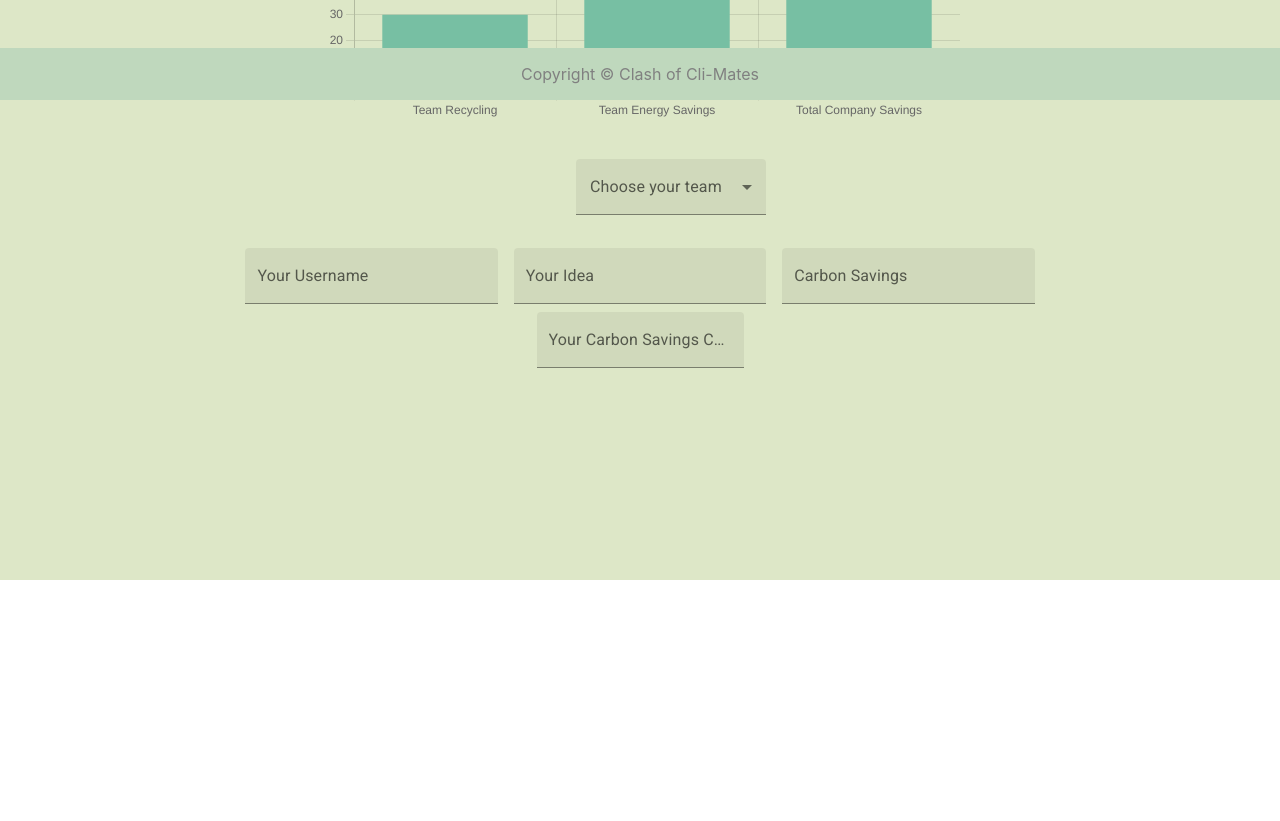
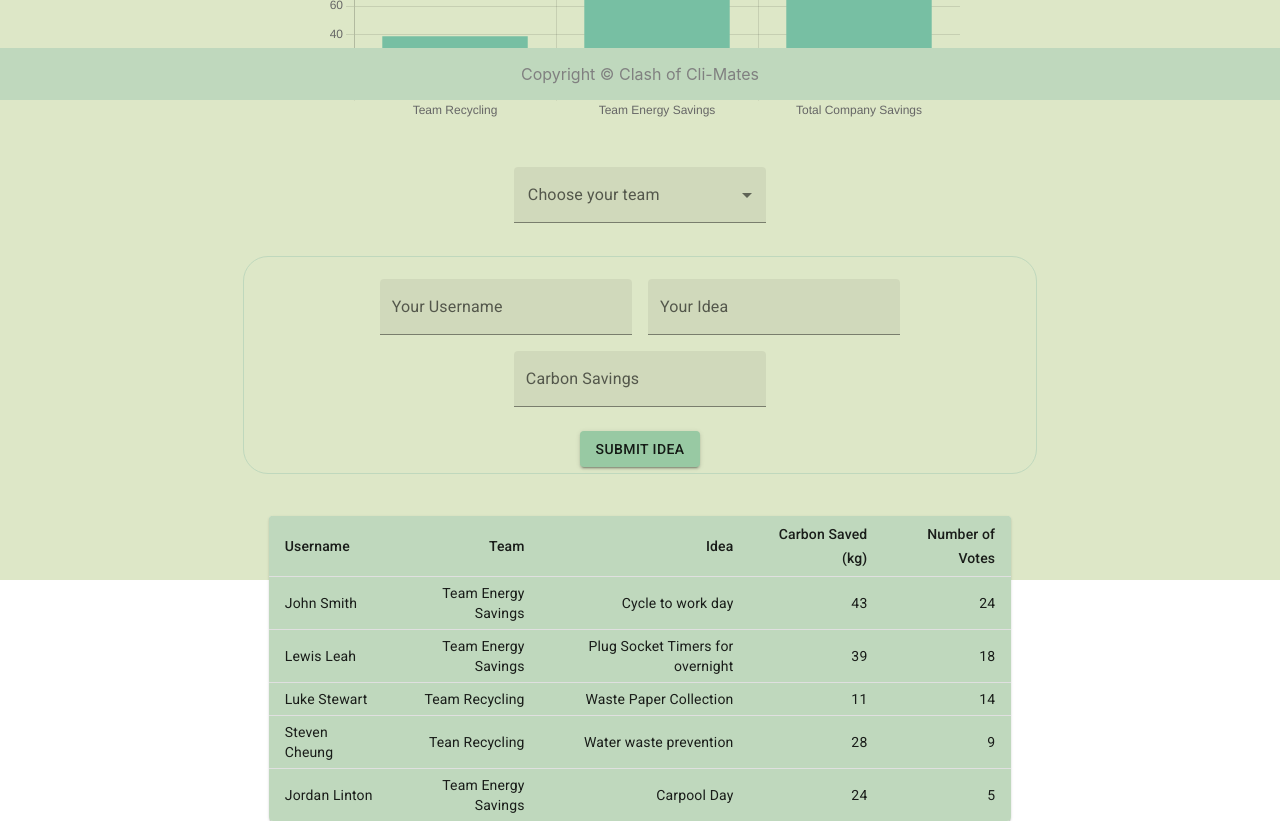
Before and after one commit to moeshy/BAE-Hackathon, a React (Create React App) app in the folder coc-game/: page / in a window 1280 px wide. Shown: the part 700-1521 px from the top of the page. Before the commit the page ends 1280 px from the top, so only its background shows below. Built offline with nearby package versions, Linux system fonts and the light colour scheme.

Commit message:
tables with colour

```diff
--- a/coc-game/src/Components/App/App.css
+++ b/coc-game/src/Components/App/App.css
@@ -16,13 +16,29 @@
 }
 
 .teamDropDown{
-  padding-left: 45%;
-  padding-right:20%;
   padding-top: 3%
 }
 
 .inputField{
-  padding-top: 2%;
+  padding-top: 1%;
+  padding-bottom: 2%;
+}
+
+.inputBorder{
+  border: 1px solid #BFD8BD;
+  border-radius: 25px;
+  padding: 6px 12px;
+  box-sizing: border-box;
+  margin-top:   2%;
+  margin-bottom: 16px;
+  margin-left: 19%;
+  margin-right: 19%;
+}
+
+.ideasLeadersTable{
+padding-left: 21%;
+padding-right: 21%;
+padding-top: 2%
 }
 
 .footer {
--- a/coc-game/src/Components/App/App.js
+++ b/coc-game/src/Components/App/App.js
@@ -4,10 +4,22 @@ import Footer from "../Footer";
 import IdeaInput from "../InputField";
 import NavBar from "../Navbar";
 import "./App.css";
+import { Button } from "@mui/material";
+import { createTheme, ThemeProvider } from "@mui/material/styles";
+import IdeaLeadersTable from "../IdeaLeaders";
+
+const theme = createTheme({
+  palette: {
+    primary: { main: "#98C9A3" },
+    error: { main: "#FFAC1C" },
+  },
+});
 
 function App() {
   return (
+
     <body className="App">
+    <ThemeProvider theme={theme}>
       <NavBar />
       <img className="cocLogo" src="https://i.imgur.com/Q7MHpH4.png" alt="CoC Logo" border="0"></img>
       <div className="barChartDiv">
@@ -15,11 +27,21 @@ function App() {
       </div>
       <div className="teamDropDown"><TeamDropDown />
       </div>
+      <div className="inputBorder">
       <div className="inputField">
-    <IdeaInput/>
+          <IdeaInput/>
       </div>
-
+      <Button variant="contained" color="primary">
+    Submit Idea
+    </Button>
+      </div>
+    <div className="ideaLeadersBorder">
+    <div className="ideasLeadersTable">
+      <IdeaLeadersTable/>
+    </div>
+    </div>
       <Footer />
+      </ThemeProvider>
     </body>
   );
 }
--- a/coc-game/src/Components/BarChart/index.js
+++ b/coc-game/src/Components/BarChart/index.js
@@ -11,7 +11,7 @@ const BarChart = () => {
         label: "Carbon Savings",
         backgroundColor: "#77BFA3",
         borderColor: "rgb(255, 99, 132)",
-        data: [30, 40, 70, 100],
+        data: [39, 106, 145, 180],
       },
     ],
   };
--- a/coc-game/src/Components/Dropdown/index.js
+++ b/coc-game/src/Components/Dropdown/index.js
@@ -14,7 +14,9 @@ export default function TeamDropDown() {
 
   return (
 
-    <Box sx={{ maxWidth: 190 }}>
+    <Box sx={{
+        '& > :not(style)': { m: 1, width: '25ch' },
+      }}>
       <FormControl fullWidth>
         <InputLabel id="demo-simple-select-label">Choose your team</InputLabel>
         <Select
--- /dev/null
+++ b/coc-game/src/Components/IdeaLeaders/index.js
@@ -0,0 +1,64 @@
+import * as React from 'react';
+import Table from '@mui/material/Table';
+import TableBody from '@mui/material/TableBody';
+import TableCell from '@mui/material/TableCell';
+import TableContainer from '@mui/material/TableContainer';
+import TableHead from '@mui/material/TableHead';
+import TableRow from '@mui/material/TableRow';
+import Paper from '@mui/material/Paper';
+import { createTheme, ThemeProvider } from '@mui/material';
+
+const theme = createTheme({
+    palette: {
+      primary: { main: "#98C9A3" },
+      error: { main: "#FFAC1C" },
+    },
+  });
+
+function createData(name, calories, fat, carbs, protein) {
+  return { name, calories, fat, carbs, protein };
+}
+
+const rows = [
+  createData('John Smith', "Team Energy Savings", "Cycle to work day", 43, 24),
+    createData('Lewis Leah', "Team Energy Savings", "Plug Socket Timers for overnight", 39, 18),
+  createData('Luke Stewart', "Team Recycling", "Waste Paper Collection", 11, 14),
+  createData('Steven Cheung', "Tean Recycling", "Water waste prevention", 28, 9),
+  createData('Jordan Linton', "Team Energy Savings", "Carpool Day", 24, 5),
+];
+
+export default function IdeaLeadersTable() {
+  return (
+    <ThemeProvider theme={theme}>
+    <TableContainer component={Paper}>
+      <Table sx={{ minWidth: 700 }} size="small" aria-label="a dense table" >
+        <TableHead style={{backgroundColor:'#BFD8BD',}}>
+          <TableRow style={{backgroundColor:'#BFD8BD',}}>
+            <TableCell style={{backgroundColor:'#BFD8BD',}} >Username</TableCell>
+            <TableCell style={{backgroundColor:'#BFD8BD',}} align="right">Team</TableCell>
+            <TableCell style={{backgroundColor:'#BFD8BD',}} align="right">Idea</TableCell>
+            <TableCell style={{backgroundColor:'#BFD8BD',}} align="right">Carbon Saved (kg)</TableCell>
+            <TableCell style={{backgroundColor:'#BFD8BD',}} align="right">Number of Votes</TableCell>
+          </TableRow>
+        </TableHead>
+        <TableBody>
+          {rows.map((row) => (
+            <TableRow
+              key={row.name}
+              sx={{ '&:last-child td, &:last-child th': { border: 0 } }}
+            >
+              <TableCell style={{backgroundColor:'#BFD8BD',}} component="th" scope="row">
+                {row.name}
+              </TableCell>
+              <TableCell style={{backgroundColor:'#BFD8BD',}} align="right">{row.calories}</TableCell>
+              <TableCell style={{backgroundColor:'#BFD8BD',}} align="right">{row.fat}</TableCell>
+              <TableCell style={{backgroundColor:'#BFD8BD',}} align="right">{row.carbs}</TableCell>
+              <TableCell style={{backgroundColor:'#BFD8BD',}} align="right">{row.protein}</TableCell>
+            </TableRow>
+          ))}
+        </TableBody>
+      </Table>
+    </TableContainer>
+    </ThemeProvider>
+  );
+}
--- a/coc-game/src/Components/InputField/index.js
+++ b/coc-game/src/Components/InputField/index.js
@@ -2,6 +2,7 @@ import * as React from 'react';
 import Box from '@mui/material/Box';
 import TextField from '@mui/material/TextField';
 import { createTheme, ThemeProvider } from '@mui/material';
+import Button from '@mui/material/Button';
 
 const theme = createTheme({
     palette: {
@@ -25,7 +26,6 @@ export default function IdeaInput() {
       <TextField id="filled-basic" label="Your Idea" variant="filled"/>
       <TextField id="filled-basic" label="Carbon Savings" variant="filled"/>
     </Box>
-    <TextField id="filled-basic" label="Your Carbon Savings Calculations" variant="filled" />
     </ThemeProvider>
   );
 }
```
